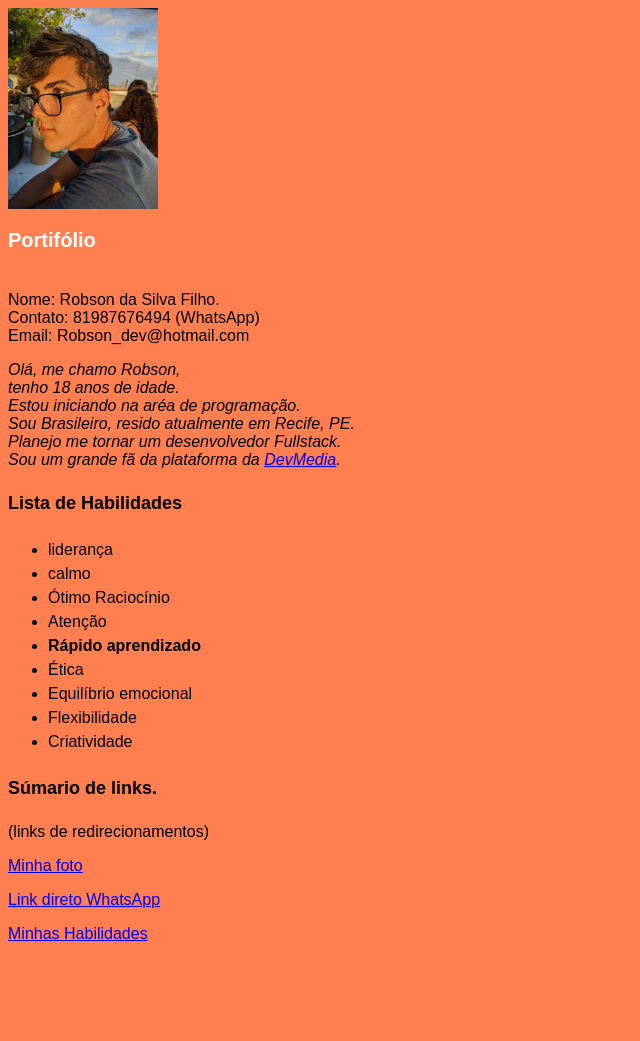
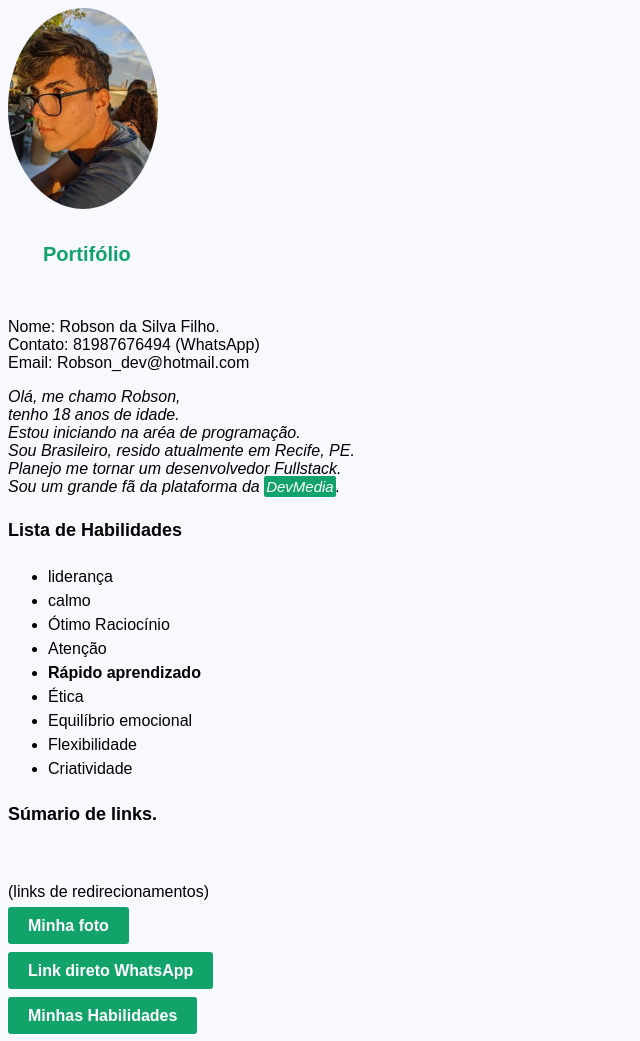
Before and after one commit to robinndev/robinndev.github.io, a plain HTML site: page index.html in a window 1280 px wide. Shown: the whole page, without its empty margins (0-640 px from the left). Before the commit the page ends 959 px from the top, so only its background shows below. Drawn offline with Linux system fonts and the light colour scheme.

Commit message:
Adição dos botoes de link e melhoria no CSS

```diff
--- a/index.html
+++ b/index.html
@@ -20,11 +20,11 @@
     </style>
 
 
-    <img id="FOTO" width="150px" src="eu.jpg" alt="A imagem é uma foto minha em um dia ensolarado.">
+    <img id="FOTO" width="150px" src="eu.jpg" alt="A imagem é uma foto minha em um dia ensolarado." class="picture">
     <h2><strong>Portifólio</strong></h2>
     <p> Nome: Robson da Silva Filho. <br>Contato: 81987676494 (WhatsApp) <br> Email: Robson_dev@hotmail.com</p>
 
-    <p> <i> Olá, me chamo Robson, <br> tenho 18 anos de idade. <br> Estou iniciando na aréa de programação. <br> Sou Brasileiro, resido atualmente em Recife, PE. <br> Planejo me tornar um desenvolvedor Fullstack. <br> Sou um grande fã da plataforma da <a target="_blank" href="https://www.devmedia.com.br/">DevMedia</a>. </i> </p>
+    <p> <i> Olá, me chamo Robson, <br> tenho 18 anos de idade. <br> Estou iniciando na aréa de programação. <br> Sou Brasileiro, resido atualmente em Recife, PE. <br> Planejo me tornar um desenvolvedor Fullstack. <br> Sou um grande fã da plataforma da <a target="_blank" href="https://www.devmedia.com.br/" class="buttom4">DevMedia</a>. </i> </p>
     <h4>Lista de Habilidades</h4>
     <ul id="Habilidades">
         <li>liderança</li>
@@ -39,10 +39,12 @@
     </ul>
 
     <h4>Súmario de links.</h4>
+    <br>
     <p>(links de redirecionamentos)</p>
-    <p><a href="#FOTO"> Minha foto</a></p>
-    <p><a target="_blank" href="https://api.whatsapp.com/send?phone=5581988249472&text=ol%C3%A1%2C%20fui%20redirecionado!">Link direto WhatsApp</a></p>
-    <p><a href="#Habilidades">Minhas Habilidades</a></p>
+    <p><a href="#FOTO" class="buttom1"> Minha foto</a></p>
+    <p><a target="_blank" href="https://api.whatsapp.com/send?phone=5581988249472&text=ol%C3%A1%2C%20fui%20redirecionado!" class="buttom2">Link direto WhatsApp</a></p>
+    <p><a href="#Habilidades" class="buttom3">Minhas Habilidades</a></p>
+
 
 
 
--- a/style.css
+++ b/style.css
@@ -1,5 +1,39 @@
-body {background-color:coral; font-size: 16px;}
-h2 {font-size: 20px; height: 45px; font-family: Arial;color: white;}
+body {background-color:ghostwhite; font-size: 16px;}
+
+h2 {font-size: 20px; height: 45px; font-family: Arial;color: #11a36a; padding: 10px 15px; width: 10px; margin: 20px;}
+
 p {font-family: Arial, Helvetica, sans-serif; text-align:left;}
+
 #Habilidades {font-family:Arial, Helvetica, sans-serif; line-height: 24px;}
+
 h4 {font-family: Arial, Helvetica, sans-serif; font-size: 18px;}
+
+.buttom1 {color: white;
+    background-color: #11a36a;
+    padding: 10px 20px;
+    border-radius: 3px;
+    font-weight: 600;
+    text-decoration: none}
+
+    .buttom2 {color: white;
+        background-color: #11a36a;
+        padding: 10px 20px;
+        border-radius: 3px;
+        font-weight: 600;
+        text-decoration: none;
+        line-height: 40px;
+        }
+
+    .buttom3 {color: white;
+        background-color: #11a36a;
+        padding: 10px 20px;
+        border-radius: 3px;
+        font-weight: 600;
+        text-decoration: none;
+        }
+
+        .picture {border-radius: 50%; line-height: 50px;}
+
+        .buttom4 {background-color: #11a36a; color: white; text-decoration: none;
+        border-radius: 2px; font-size: 15px; padding: 2px;
+        }
```
